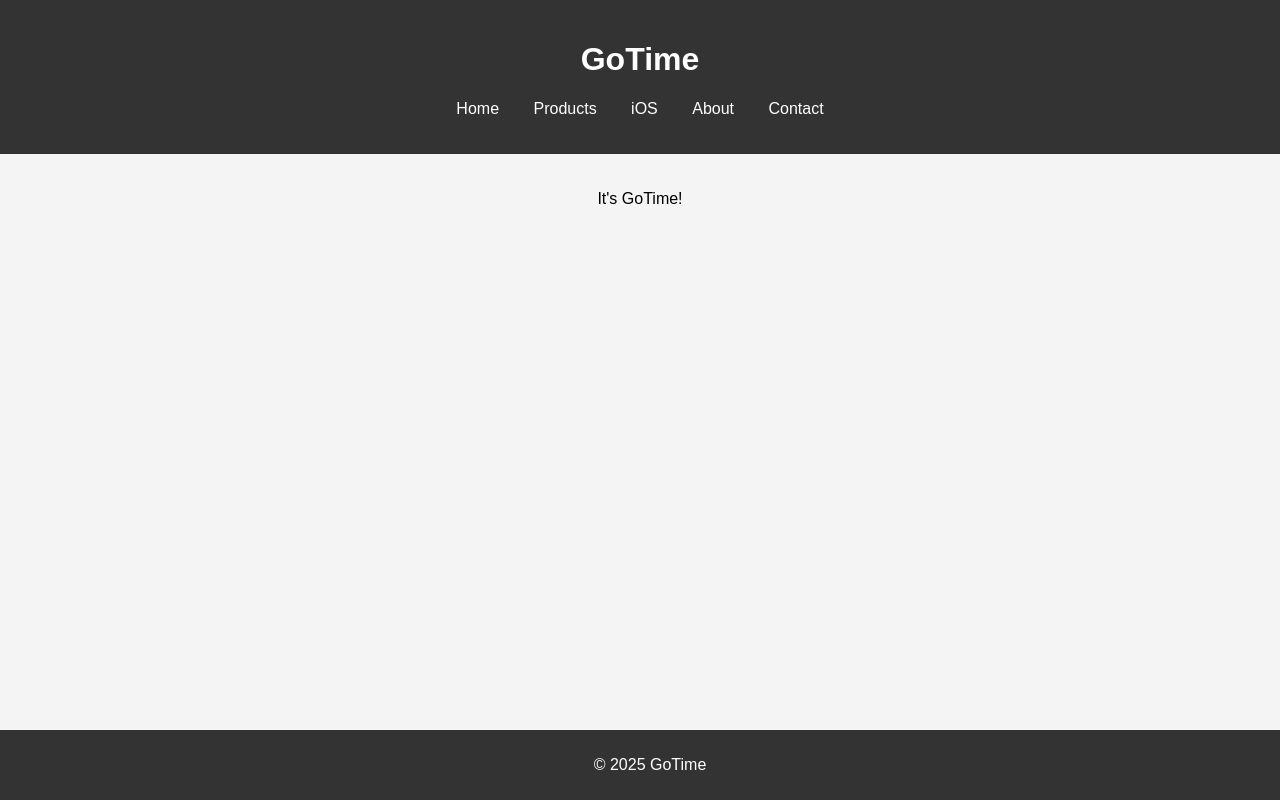
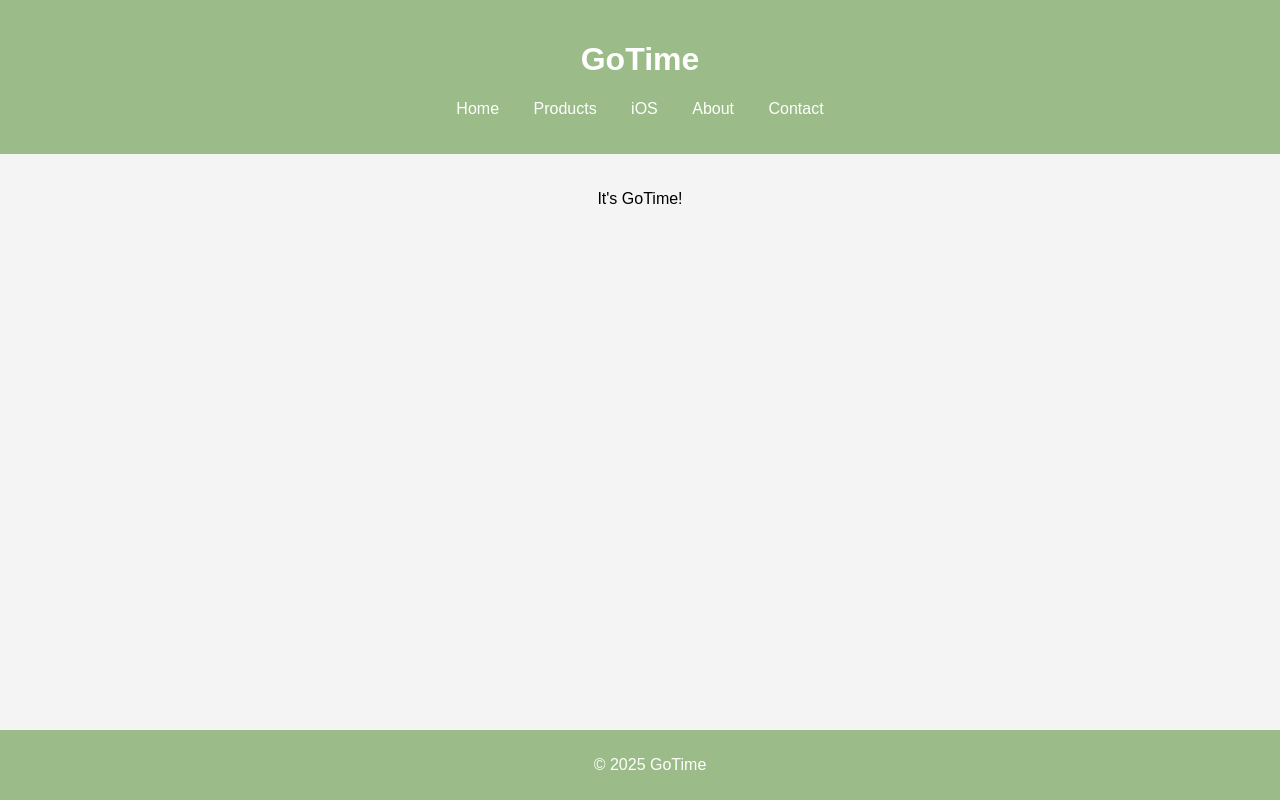
Before and after one commit to DesertedKiwi/Website, a plain HTML site: page index.html in a window 1280 px wide. Drawn offline with Linux system fonts and the light colour scheme.

Commit message:
Update style.css

```diff
--- a/style.css
+++ b/style.css
@@ -7,7 +7,7 @@ body {
 }
 
 header {
-    background: #333;
+    background: #9bbc88;
     color: white;
     padding: 20px;
 }
@@ -32,7 +32,7 @@ section {
 }
 
 footer {
-    background: #333;
+    background: #9bbc88;
     color: white;
     padding: 10px;
     position: fixed;
```
